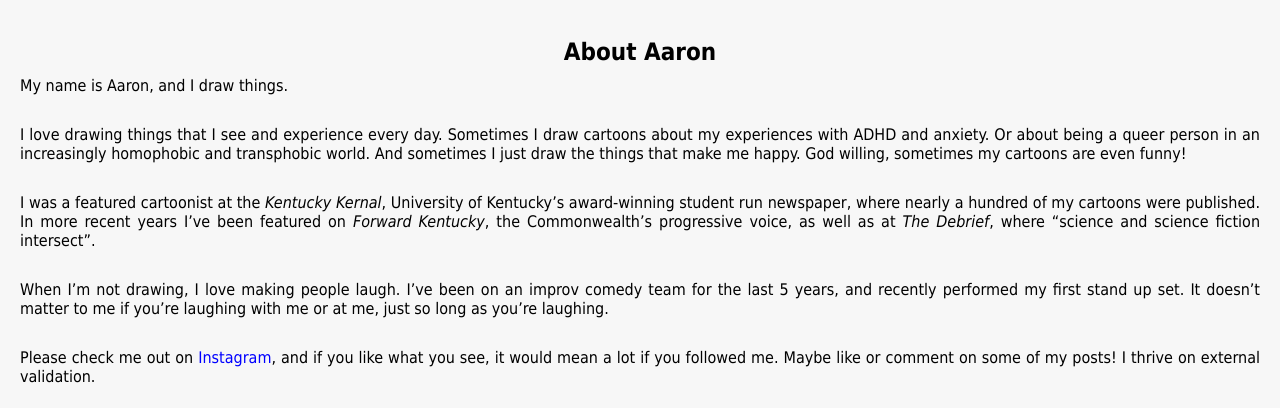
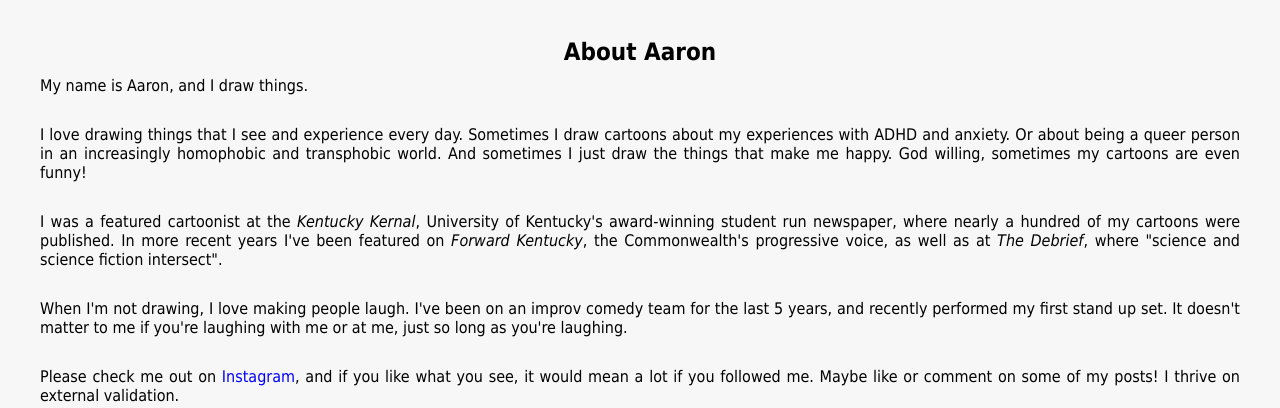
Before and after one commit to RowanAvery/RowanAvery.github.io, a plain HTML site: page index.html in a window 1280 px wide. Shown: the part 422-830 px from the top of the page. Drawn offline with Linux system fonts and the light colour scheme.

Commit message:
FINAL COMMITS

```diff
--- a/css/style.css
+++ b/css/style.css
@@ -221,8 +221,11 @@ footer p {
 }
 
 .about p {
+  display: block;
+  margin: auto;
   text-align: justify;
   margin-bottom: 30px;
+  max-width: 1200px;
 }
 
 /* SOCIAL MEDIA */
--- a/index.html
+++ b/index.html
@@ -44,9 +44,9 @@
 
     <p>I love drawing things that I see and experience every day. Sometimes I draw cartoons about my experiences with ADHD and anxiety. Or about being a queer person in an increasingly homophobic and transphobic world. And sometimes I just draw the things that make me happy. God willing, sometimes my cartoons are even funny!</p>
 
-    <p>I was a featured cartoonist at the <i>Kentucky Kernal</i>, University of Kentucky’s award-winning student run newspaper, where nearly a hundred of my cartoons were published. In more recent years I’ve been featured on <i>Forward Kentucky</i>, the Commonwealth’s progressive voice, as well as at <i>The Debrief</i>, where “science and science fiction intersect”.</p>
+    <p>I was a featured cartoonist at the <i>Kentucky Kernal</i>, University of Kentucky's award-winning student run newspaper, where nearly a hundred of my cartoons were published. In more recent years I've been featured on <i>Forward Kentucky</i>, the Commonwealth's progressive voice, as well as at <i>The Debrief</i>, where "science and science fiction intersect".</p>
 
-    <p>When I’m not drawing, I love making people laugh. I’ve been on an improv comedy team for the last 5 years, and recently performed my first stand up set. It doesn’t matter to me if you’re laughing with me or at me, just so long as you’re laughing.</p>
+    <p>When I'm not drawing, I love making people laugh. I've been on an improv comedy team for the last 5 years, and recently performed my first stand up set. It doesn't matter to me if you're laughing with me or at me, just so long as you're laughing.</p>
 
     <p>Please check me out on <a href="https://www.instagram.com/aarondoodles" target="_blank">Instagram</a>, and if you like what you see, it would mean a lot if you followed me. Maybe like or comment on some of my posts! I thrive on external validation.</p>
  </section>
@@ -103,7 +103,6 @@
 <footer>
   <p>&copy; 2023 Aaron Matthew Smith. All rights reserved.</p>
   <p>Web design by <a href="https://www.metagenetic.art" target="_blank">R. Barger.</p>
-        <!-- Why is this script in the footer? Known issue with Chrome! Also loads script faster. -->
   <script type="text/javascript" src="js/javascript.js"></script>
 </footer>
 
```
